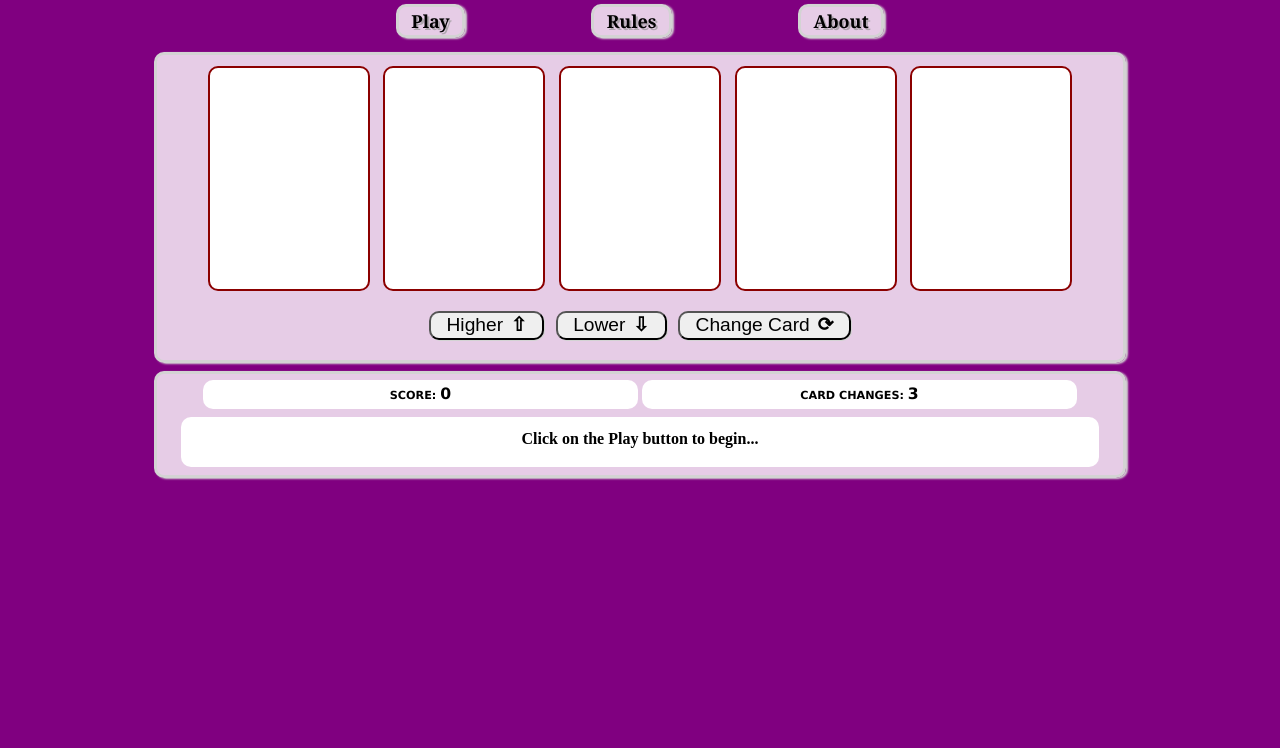
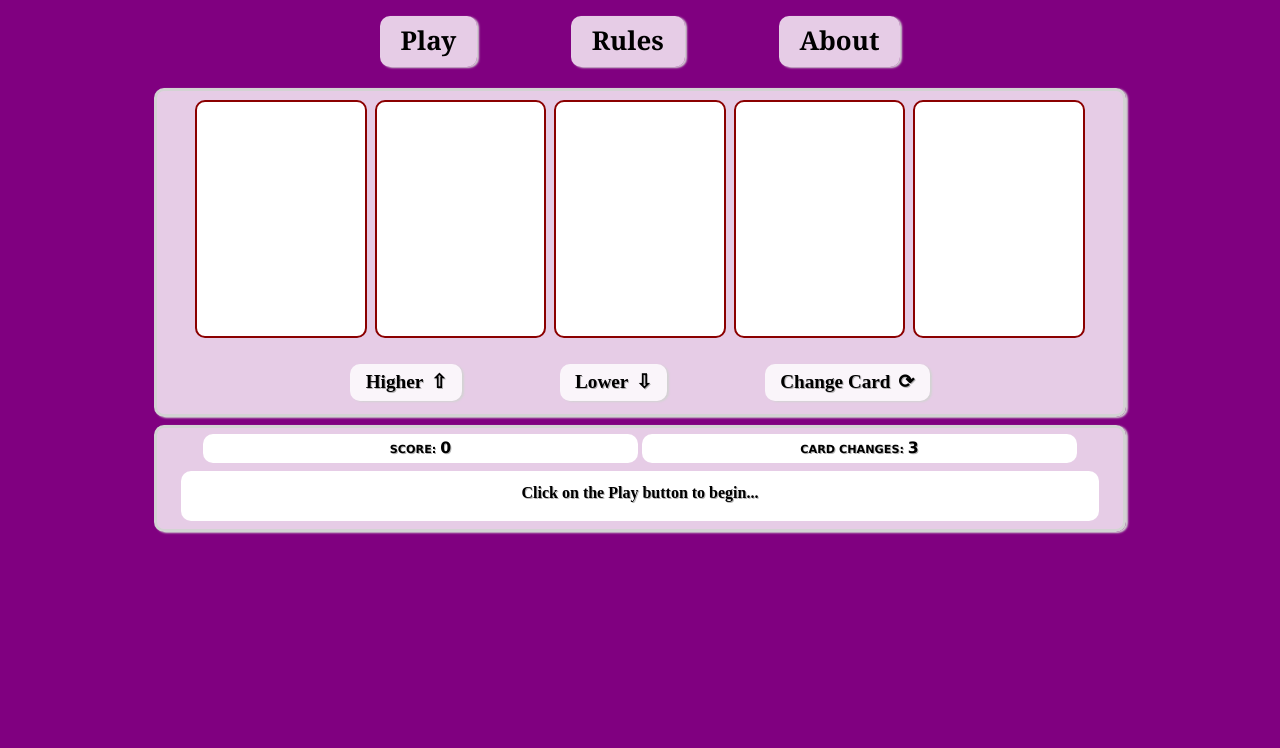
Before and after one commit to callum-anderson/Play_Your_Cards_Right, a website: page PlayYourCardsRight.html in a window 1280 px wide. Shown: the part 82-830 px from the top of the page. Drawn offline with Linux system fonts and the light colour scheme.

Commit message:
further CSS changes

```diff
--- a/PlayYourCardsRight.css
+++ b/PlayYourCardsRight.css
@@ -16,7 +16,7 @@ body {
   font-weight: bold;
   border: 3px solid lightgray;
   border-radius: 10px;
-  text-shadow: 2px 2px rgba(150,150,150,0.7);
+  text-shadow: 0.5px 0.5px rgba(150,150,150,0.7);
   box-shadow: 2px 1px 2px lightgray;
 }
 #header > h1 {
@@ -38,29 +38,30 @@ body {
   margin: 1.5em auto;
   width: 90%;
 }
-#menu ul {
+#menu ul, #button-controls {
   display: flex;
   justify-content: space-around;
   flex-wrap: nowrap;
   align-items: center;
-  font-size: 0.9em;
+  font-size: 0.8em;
   margin: auto;
-  width: 90%;
+  width: 95%;
   padding: 0;
 }
-#menu li {
+#menu li, #button-controls li {
   padding: 0.1em 0.7em;
   text-align: center;
   list-style-type: none;
   background-color: rgba(255,255,255,0.8);
   font-weight: bold;
-  border: 3px solid lightgray;
   border-radius: 10px;
-  text-shadow: 2px 2px rgba(150,150,150,0.7);
   box-shadow: 2px 1px 2px lightgray;
   cursor: pointer;
 }
-#menu li:hover {
+#button-controls li {
+  padding: 0.5em;
+}
+#menu li:hover, #button-controls li:hover {
   background-color: rgb(255,255,255);
 }
 #container {
@@ -75,22 +76,8 @@ body {
 #card-rack {
   min-height: 100px;
   margin: auto;
-  padding: 5% 0;
+  padding: 3% 0;
   text-shadow: none;
-}
-#button-controls {
-  margin-bottom: 1em;
-}
-#button-controls button {
-  font-size: 0.8em;
-  border-radius: 10px;
-  margin: 0.2em;
-  padding: 0.1em 0.7em;
-  box-shadow: 0.5px 0.5px lightgray;
-  cursor: pointer;
-}
-#button-controls button:hover {
-  background-color: rgb(255,255,255);
 }
 #change-card::after {
   content: "\27F3";
@@ -102,8 +89,8 @@ body {
   content: "\21E9";
 }
 #change-card::after, #higher-button::after, #lower-button::after {
-font-weight: bold;
-margin-left: 0.4em;
+  font-weight: bold;
+  margin-left: 0.4em;
 }
 .higher-lower-pressed {
   color: red;
@@ -111,7 +98,7 @@ margin-left: 0.4em;
 #game-output {
   margin: 1em auto;
   text-shadow: none;
-  font-size: 0.8em;
+  font-size: 0.7em;
 }
 #card-changes-output, #score-output {
   display: inline-block;
@@ -175,41 +162,47 @@ margin-left: 0.4em;
     padding: 1em;
   }
   #header > h1 {
-    width: 85%;
-    font-size: 2.5em;
-    padding: 0.5em;
+    width: 95%;
+    font-size: 2em;
+    padding: 0.5em 0;
+  }
+  #header > h1, #game-output, #game-area {
+    text-shadow: 1px 1px rgba(150,150,150,0.7);
+    box-shadow: 2px 1px 2px lightgray;
   }
   #menu {
-    margin: 2em auto;
+    margin: 1em auto;
     width: 80%;
   }
-  #menu ul {
+  #menu ul, #button-controls ul {
     width: 80%;
-    font-size: 2em;
+    font-size: 1.8em;
   }
   #menu li {
     margin: 0 1em;
-    padding: 0.2em 0.7em;
+    padding: 0.4em 0.8em;
+  }
+  #button-controls {
+    margin: 1em auto;
+  }
+  #button-controls li {
+    font-size: 2em;
+    margin: 0 1em;
+    padding: 0.5em 0.8em;
   }
   #game-area, #game-output {
     border: 3px solid lightgray;
     width: 100%;
-    margin: 1em auto;
+    margin: 0 auto 1em;
   }
   #game-output ul {
     width: 80%;
   }
-  #button-controls button {
-    font-size: 2em;
-    margin: 0.2em;
-    padding: 0.1em 0.8em;
-    box-shadow: 1px 1px lightgray;
-  }
   #game-output {
-    font-size: 2em;
+    font-size: 1.45em;
   }
   #game-info {
-    min-height: 70px;
+    min-height: 60px;
   }
   #game-info, #question-output li, #question-output,
     #card-changes-output, #score-output {
@@ -220,16 +213,13 @@ margin-left: 0.4em;
      /* start of desktop devices */
 @media screen and (min-width: 1025px) {
   #header {
-    font-size: 0.7em;
+    font-size: 0.9em;
     padding: 0.6em 0 0;
   }
   #menu {
     margin: 1.5em auto;
     width: 60%;
-    font-size: 0.8em;
-  }
-  #button-controls button {
-    font-size: 1.2em;
+    font-size: 1em;
   }
   #game-area, #game-output {
     border: 3px solid lightgray;
@@ -238,6 +228,14 @@ margin-left: 0.4em;
   }
   #card-rack {
     padding: 0.4em;
+  }
+  #button-controls {
+    width: 70%;
+  }
+  #button-controls li {
+    font-size: 1.5em;
+    margin: 0 1em;
+    padding: 0.4em 0.8em;
   }
   #game-output {
     font-size: 1em;
--- a/PlayYourCardsRight.html
+++ b/PlayYourCardsRight.html
@@ -45,11 +45,11 @@
         <div class="card-content hidden"></div>
       </div>
     </div>
-    <div id="button-controls">
-      <button id="higher-button">Higher</button>
-      <button id="lower-button">Lower</button>
-      <button id="change-card">Change Card</button>
-    </div>
+    <ul id="button-controls">
+      <li id="higher-button">Higher</li>
+      <li id="lower-button">Lower</li>
+      <li id="change-card">Change Card</li>
+    </ul>
   </div>
   <div id="game-output">
     <p id="score-output">Score: <span id="score-span">0</span></p>
--- a/card.css
+++ b/card.css
@@ -3,8 +3,8 @@
   border: 1px darkred solid;
   border-radius: 5px;
 	position: relative;
-  width: 17%;
-  margin: 0.5%;
+  width: 18%;
+  margin: 0.2%;
   background-color: white;
   font-size: 0.5em;
 }
```
